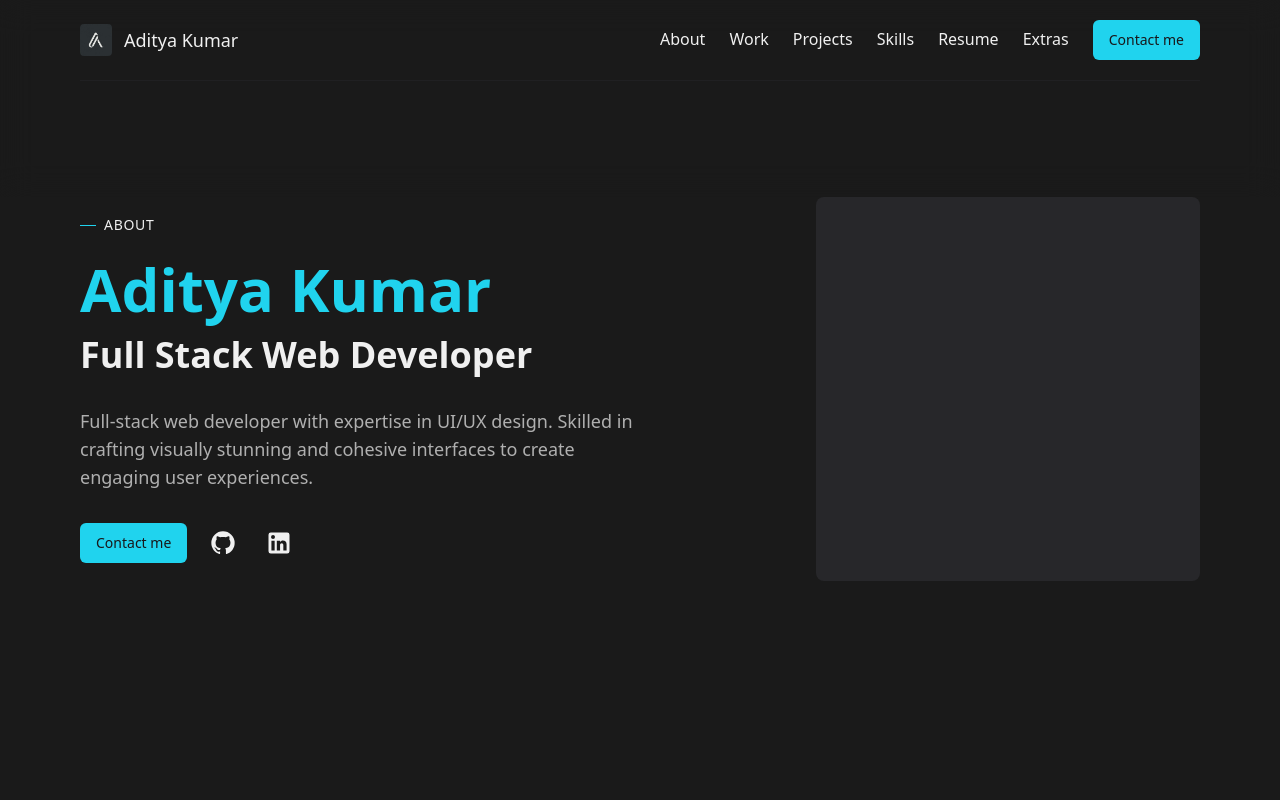
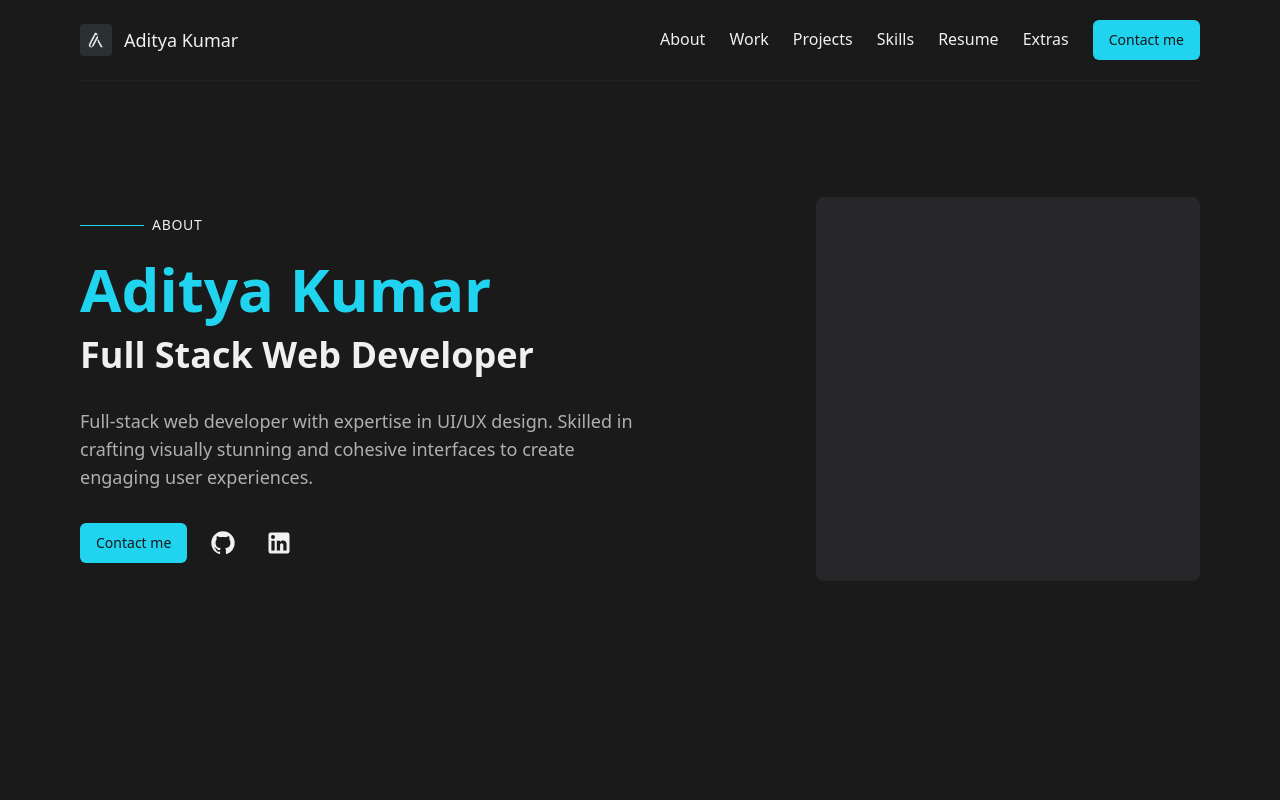
Before and after one commit to addoxy/axii.sh, a Next.js app: page / in a window 1280 px wide. Shown: the top 800 px of the page. Built offline with nearby package versions, Linux system fonts and the light colour scheme; what tailwindcss-debug-screens would draw is missing.

Commit message:
Add animations

```diff
--- a/package.json
+++ b/package.json
@@ -17,6 +17,7 @@
     "class-variance-authority": "^0.7.1",
     "clsx": "^2.1.1",
     "lucide-react": "^0.469.0",
+    "motion": "^11.15.0",
     "next": "15.1.3",
     "react": "^19.0.0",
     "react-dom": "^19.0.0",
--- a/src/app/page.tsx
+++ b/src/app/page.tsx
@@ -3,34 +3,38 @@
 import { GitHubIcon, LinkedInIcon } from '@/components/icons';
 import { MaxWidthWrapper } from '@/components/max-width-wrapper';
 import { Project } from '@/components/project';
+import { Section } from '@/components/section';
 import { SectionIndicator } from '@/components/section-indicator';
 import { SkillBadge } from '@/components/skill-badge';
+import { SocialLink } from '@/components/social-link';
 import { Tooltip } from '@/components/tooltip';
 import { buttonVariants } from '@/components/vendor/button';
+import { TextEffect } from '@/components/vendor/text-effect';
 import { PROJECTS } from '@/data/projects';
 import { backendSkills, frontendSkills, otherSkills } from '@/data/skills';
 import { WORK_PROJECTS } from '@/data/work-projects';
-import { useIntersectionObserver } from '@/hooks/use-intersection-observer';
 import { cn } from '@/utils/utils';
 import { Mail } from 'lucide-react';
-import React from 'react';
 
 export default function Home() {
-  const activeSection = useIntersectionObserver();
-
   return (
     <main>
       <MaxWidthWrapper>
         {/* about me section */}
-        <section
-          data-section
+        <Section
           id="about"
           className="mt-20 flex flex-col items-start justify-between gap-16 sm:mt-0 lg:flex-row lg:items-center"
         >
           <div className="flex flex-col justify-between lg:w-1/2">
-            <SectionIndicator isActive={activeSection === 'about'}>ABOUT</SectionIndicator>
+            <SectionIndicator>ABOUT</SectionIndicator>
             <span className="text-3xl font-bold text-primary sm:text-6xl">Aditya Kumar</span>
-            <p className="mt-4 text-2xl font-semibold sm:text-4xl">Full Stack Web Developer</p>
+            <TextEffect
+              per="char"
+              preset="fade"
+              className="mt-4 text-2xl font-semibold sm:text-4xl"
+            >
+              Full Stack Web Developer
+            </TextEffect>
             <p className="mt-8 text-pretty text-lg text-foreground/70">
               Full-stack web developer with expertise in UI/UX design. Skilled in crafting visually
               stunning and cohesive interfaces to create engaging user experiences.
@@ -41,9 +45,6 @@ export default function Home() {
                   Contact me
                 </a>
               </Tooltip>
-              {/* <SocialLink href="/">
-                <TwitterIcon className="!size-5 text-foreground" />
-              </SocialLink> */}
               <SocialLink href="https://github.com/addoxy">
                 <GitHubIcon className="!size-7 text-foreground" />
               </SocialLink>
@@ -53,33 +54,31 @@ export default function Home() {
             </div>
           </div>
           <div className="h-96 w-full rounded-lg bg-muted sm:size-96" />
-        </section>
+        </Section>
 
         {/* work experience section */}
-        <section data-section id="work" className="mt-32 sm:mt-56">
-          <SectionIndicator isActive={activeSection === 'work'}>WORK</SectionIndicator>
+        <Section id="work" className="mt-32 sm:mt-56">
+          <SectionIndicator>WORK</SectionIndicator>
           <div className="grid grid-cols-1 gap-32 pt-6">
             {WORK_PROJECTS.map((project, i) => (
               <Project key={i} {...project} orientation={i % 2 === 0 ? 'ltr' : 'rtl'} />
             ))}
           </div>
-        </section>
+        </Section>
 
         {/* projects section */}
-        <section data-section id="projects" className="mt-32 sm:mt-56">
-          <SectionIndicator isActive={activeSection === 'projects'}>PROJECTS</SectionIndicator>
+        <Section id="projects" className="mt-32 sm:mt-56">
+          <SectionIndicator>PROJECTS</SectionIndicator>
           <div className="grid grid-cols-1 gap-32 pt-6">
             {PROJECTS.map((project, i) => (
               <Project key={i} {...project} orientation={i % 2 === 0 ? 'ltr' : 'rtl'} />
             ))}
           </div>
-        </section>
+        </Section>
 
         {/* technical skills section */}
-        <section data-section id="technical-skills" className="mt-32 sm:mt-56">
-          <SectionIndicator isActive={activeSection === 'technical-skills'}>
-            TECHNICAL SKILLS
-          </SectionIndicator>
+        <Section id="technical-skills" className="mt-32 sm:mt-56">
+          <SectionIndicator>TECHNICAL SKILLS</SectionIndicator>
           <div className="flex flex-col py-10">
             <span className="tracking-wider text-muted-foreground">FRONTEND</span>
             <div className="mt-6 flex flex-wrap gap-2.5">
@@ -100,11 +99,11 @@ export default function Home() {
               ))}
             </div>
           </div>
-        </section>
+        </Section>
 
         {/* contact me section */}
-        <section data-section id="contact" className="mb-20 mt-20 sm:mb-0 sm:mt-40">
-          <SectionIndicator isActive={activeSection === 'contact'}>CONTACT</SectionIndicator>
+        <section id="contact" className="mb-20 mt-20 sm:mb-0 sm:mt-40">
+          <SectionIndicator>CONTACT</SectionIndicator>
           <div className="flex items-center gap-4">
             <SocialLink href="mailto:aditya132003@gmail.com">
               <Mail className="!size-7 text-foreground" />
@@ -122,18 +121,3 @@ export default function Home() {
     </main>
   );
 }
-
-interface SocialLinkProps {
-  href: string;
-  children: React.ReactNode;
-}
-
-const SocialLink = ({ href, children }: SocialLinkProps) => {
-  return (
-    <Tooltip content={href}>
-      <a href={href} className={cn(buttonVariants({ size: 'icon', variant: 'ghost' }))}>
-        {children}
-      </a>
-    </Tooltip>
-  );
-};
--- a/src/components/navbar.tsx
+++ b/src/components/navbar.tsx
@@ -38,7 +38,7 @@ export const links = [
 
 export const Navbar = () => {
   return (
-    <nav className="w-full py-5 backdrop-blur-lg transition-all">
+    <nav className="z-10 w-full py-5 backdrop-blur-lg transition-all">
       <MaxWidthWrapper>
         <div className="flex items-center justify-between">
           <Link href="/">
--- a/src/components/section-indicator.tsx
+++ b/src/components/section-indicator.tsx
@@ -1,14 +1,18 @@
 import { cn } from '@/utils/utils';
+import { useInView } from 'motion/react';
+import { useRef } from 'react';
 
 interface SectionIndicatorProps {
   children: React.ReactNode;
-  isActive: boolean;
 }
 
-export const SectionIndicator = ({ children, isActive }: SectionIndicatorProps) => {
+export const SectionIndicator = ({ children }: SectionIndicatorProps) => {
+  const ref = useRef(null);
+  const isInView = useInView(ref);
+
   return (
-    <div className="mb-6 flex items-center gap-2">
-      <div className={cn('h-px w-4 bg-primary transition-all', isActive && 'w-16')} />
+    <div ref={ref} className="mb-6 flex items-center gap-2">
+      <div className={cn('h-px w-4 bg-primary transition-all duration-1000', isInView && 'w-16')} />
       <span className="text-sm tracking-wider">{children}</span>
     </div>
   );
--- /dev/null
+++ b/src/components/section.tsx
@@ -0,0 +1,26 @@
+import { InView } from '@/components/vendor/in-view';
+import { cn } from '@/utils/utils';
+
+interface SectionProps {
+  children: React.ReactNode;
+  id?: string;
+  className?: string;
+}
+
+export function Section({ children, id, className }: SectionProps) {
+  return (
+    <InView
+      as="div"
+      variants={{
+        hidden: { opacity: 0, y: 100, filter: 'blur(4px)' },
+        visible: { opacity: 1, y: 0, filter: 'blur(0px)' },
+      }}
+      viewOptions={{ margin: '0px 0px -200px 0px', once: true }}
+      transition={{ duration: 0.3, ease: 'easeInOut' }}
+    >
+      <section id={id} className={cn(className)}>
+        {children}
+      </section>
+    </InView>
+  );
+}
--- /dev/null
+++ b/src/components/social-link.tsx
@@ -0,0 +1,22 @@
+import { cn } from '@/utils/utils';
+import { Tooltip } from './tooltip';
+import { buttonVariants } from './vendor/button';
+
+export interface SocialLinkProps {
+  href: string;
+  children: React.ReactNode;
+}
+
+export const SocialLink = ({ href, children }: SocialLinkProps) => {
+  return (
+    <Tooltip content={href}>
+      <a
+        href={href}
+        target="_blank"
+        className={cn(buttonVariants({ size: 'icon', variant: 'ghost' }))}
+      >
+        {children}
+      </a>
+    </Tooltip>
+  );
+};
--- /dev/null
+++ b/src/components/vendor/in-view.tsx
@@ -0,0 +1,45 @@
+'use client';
+
+import { motion, Transition, useInView, UseInViewOptions, Variant } from 'motion/react';
+import { ReactNode, useRef } from 'react';
+
+interface InViewProps {
+  children: ReactNode;
+  variants?: {
+    hidden: Variant;
+    visible: Variant;
+  };
+  transition?: Transition;
+  viewOptions?: UseInViewOptions;
+  as?: React.ElementType;
+}
+
+const defaultVariants = {
+  hidden: { opacity: 0 },
+  visible: { opacity: 1 },
+};
+
+export function InView({
+  children,
+  variants = defaultVariants,
+  transition,
+  viewOptions,
+  as = 'div',
+}: InViewProps) {
+  const ref = useRef(null);
+  const isInView = useInView(ref, viewOptions);
+
+  const MotionComponent = motion[as as keyof typeof motion] as typeof as;
+
+  return (
+    <MotionComponent
+      ref={ref}
+      initial="hidden"
+      animate={isInView ? 'visible' : 'hidden'}
+      variants={variants}
+      transition={transition}
+    >
+      {children}
+    </MotionComponent>
+  );
+}
--- /dev/null
+++ b/src/components/vendor/text-effect.tsx
@@ -0,0 +1,270 @@
+'use client';
+
+import { cn } from '@/utils/utils';
+import {
+  AnimatePresence,
+  motion,
+  TargetAndTransition,
+  Transition,
+  Variant,
+  Variants,
+} from 'motion/react';
+import React from 'react';
+
+type PresetType = 'blur' | 'fade-in-blur' | 'scale' | 'fade' | 'slide';
+
+type PerType = 'word' | 'char' | 'line';
+
+type TextEffectProps = {
+  children: string;
+  per?: PerType;
+  as?: keyof React.JSX.IntrinsicElements;
+  variants?: {
+    container?: Variants;
+    item?: Variants;
+  };
+  className?: string;
+  preset?: PresetType;
+  delay?: number;
+  speedReveal?: number;
+  speedSegment?: number;
+  trigger?: boolean;
+  onAnimationComplete?: () => void;
+  onAnimationStart?: () => void;
+  segmentWrapperClassName?: string;
+  containerTransition?: Transition;
+  segmentTransition?: Transition;
+  style?: React.CSSProperties;
+};
+
+const defaultStaggerTimes: Record<PerType, number> = {
+  char: 0.03,
+  word: 0.05,
+  line: 0.1,
+};
+
+const defaultContainerVariants: Variants = {
+  hidden: { opacity: 0 },
+  visible: {
+    opacity: 1,
+    transition: {
+      staggerChildren: 0.05,
+    },
+  },
+  exit: {
+    transition: { staggerChildren: 0.05, staggerDirection: -1 },
+  },
+};
+
+const defaultItemVariants: Variants = {
+  hidden: { opacity: 0 },
+  visible: {
+    opacity: 1,
+  },
+  exit: { opacity: 0 },
+};
+
+const presetVariants: Record<PresetType, { container: Variants; item: Variants }> = {
+  blur: {
+    container: defaultContainerVariants,
+    item: {
+      hidden: { opacity: 0, filter: 'blur(12px)' },
+      visible: { opacity: 1, filter: 'blur(0px)' },
+      exit: { opacity: 0, filter: 'blur(12px)' },
+    },
+  },
+  'fade-in-blur': {
+    container: defaultContainerVariants,
+    item: {
+      hidden: { opacity: 0, y: 20, filter: 'blur(12px)' },
+      visible: { opacity: 1, y: 0, filter: 'blur(0px)' },
+      exit: { opacity: 0, y: 20, filter: 'blur(12px)' },
+    },
+  },
+  scale: {
+    container: defaultContainerVariants,
+    item: {
+      hidden: { opacity: 0, scale: 0 },
+      visible: { opacity: 1, scale: 1 },
+      exit: { opacity: 0, scale: 0 },
+    },
+  },
+  fade: {
+    container: defaultContainerVariants,
+    item: {
+      hidden: { opacity: 0 },
+      visible: { opacity: 1 },
+      exit: { opacity: 0 },
+    },
+  },
+  slide: {
+    container: defaultContainerVariants,
+    item: {
+      hidden: { opacity: 0, y: 20 },
+      visible: { opacity: 1, y: 0 },
+      exit: { opacity: 0, y: 20 },
+    },
+  },
+};
+
+const AnimationComponent: React.FC<{
+  segment: string;
+  variants: Variants;
+  per: 'line' | 'word' | 'char';
+  segmentWrapperClassName?: string;
+}> = React.memo(({ segment, variants, per, segmentWrapperClassName }) => {
+  const content =
+    per === 'line' ? (
+      <motion.span variants={variants} className="block">
+        {segment}
+      </motion.span>
+    ) : per === 'word' ? (
+      <motion.span aria-hidden="true" variants={variants} className="inline-block whitespace-pre">
+        {segment}
+      </motion.span>
+    ) : (
+      <motion.span className="inline-block whitespace-pre">
+        {segment.split('').map((char, charIndex) => (
+          <motion.span
+            key={`char-${charIndex}`}
+            aria-hidden="true"
+            variants={variants}
+            className="inline-block whitespace-pre"
+          >
+            {char}
+          </motion.span>
+        ))}
+      </motion.span>
+    );
+
+  if (!segmentWrapperClassName) {
+    return content;
+  }
+
+  const defaultWrapperClassName = per === 'line' ? 'block' : 'inline-block';
+
+  return <span className={cn(defaultWrapperClassName, segmentWrapperClassName)}>{content}</span>;
+});
+
+AnimationComponent.displayName = 'AnimationComponent';
+
+const splitText = (text: string, per: 'line' | 'word' | 'char') => {
+  if (per === 'line') return text.split('\n');
+  return text.split(/(\s+)/);
+};
+
+const hasTransition = (
+  variant: Variant
+): variant is TargetAndTransition & { transition?: Transition } => {
+  return typeof variant === 'object' && variant !== null && 'transition' in variant;
+};
+
+const createVariantsWithTransition = (
+  baseVariants: Variants,
+  transition?: Transition & { exit?: Transition }
+): Variants => {
+  if (!transition) return baseVariants;
+
+  const { exit: _, ...mainTransition } = transition;
+
+  return {
+    ...baseVariants,
+    visible: {
+      ...baseVariants.visible,
+      transition: {
+        ...(hasTransition(baseVariants.visible) ? baseVariants.visible.transition : {}),
+        ...mainTransition,
+      },
+    },
+    exit: {
+      ...baseVariants.exit,
+      transition: {
+        ...(hasTransition(baseVariants.exit) ? baseVariants.exit.transition : {}),
+        ...mainTransition,
+        staggerDirection: -1,
+      },
+    },
+  };
+};
+
+export function TextEffect({
+  children,
+  per = 'word',
+  as = 'p',
+  variants,
+  className,
+  preset = 'fade',
+  delay = 0,
+  speedReveal = 1,
+  speedSegment = 1,
+  trigger = true,
+  onAnimationComplete,
+  onAnimationStart,
+  segmentWrapperClassName,
+  containerTransition,
+  segmentTransition,
+  style,
+}: TextEffectProps) {
+  const segments = splitText(children, per);
+  const MotionTag = motion[as as keyof typeof motion] as typeof motion.div;
+
+  const baseVariants = preset
+    ? presetVariants[preset]
+    : { container: defaultContainerVariants, item: defaultItemVariants };
+
+  const stagger = defaultStaggerTimes[per] / speedReveal;
+
+  const baseDuration = 0.3 / speedSegment;
+
+  const customStagger = hasTransition(variants?.container?.visible ?? {})
+    ? (variants?.container?.visible as TargetAndTransition).transition?.staggerChildren
+    : undefined;
+
+  const customDelay = hasTransition(variants?.container?.visible ?? {})
+    ? (variants?.container?.visible as TargetAndTransition).transition?.delayChildren
+    : undefined;
+
+  const computedVariants = {
+    container: createVariantsWithTransition(variants?.container || baseVariants.container, {
+      staggerChildren: customStagger ?? stagger,
+      delayChildren: customDelay ?? delay,
+      ...containerTransition,
+      exit: {
+        staggerChildren: customStagger ?? stagger,
+        staggerDirection: -1,
+      },
+    }),
+    item: createVariantsWithTransition(variants?.item || baseVariants.item, {
+      duration: baseDuration,
+      ...segmentTransition,
+    }),
+  };
+
+  return (
+    <AnimatePresence mode="popLayout">
+      {trigger && (
+        <MotionTag
+          initial="hidden"
+          animate="visible"
+          exit="exit"
+          aria-label={per === 'line' ? undefined : children}
+          variants={computedVariants.container}
+          className={cn('whitespace-pre-wrap', className)}
+          onAnimationComplete={onAnimationComplete}
+          onAnimationStart={onAnimationStart}
+          style={style}
+        >
+          {segments.map((segment, index) => (
+            <AnimationComponent
+              key={`${per}-${index}-${segment}`}
+              segment={segment}
+              variants={computedVariants.item}
+              per={per}
+              segmentWrapperClassName={segmentWrapperClassName}
+            />
+          ))}
+        </MotionTag>
+      )}
+    </AnimatePresence>
+  );
+}
```
Also changed, not shown: 1 other file (tests, documents, lock files or other folders).
